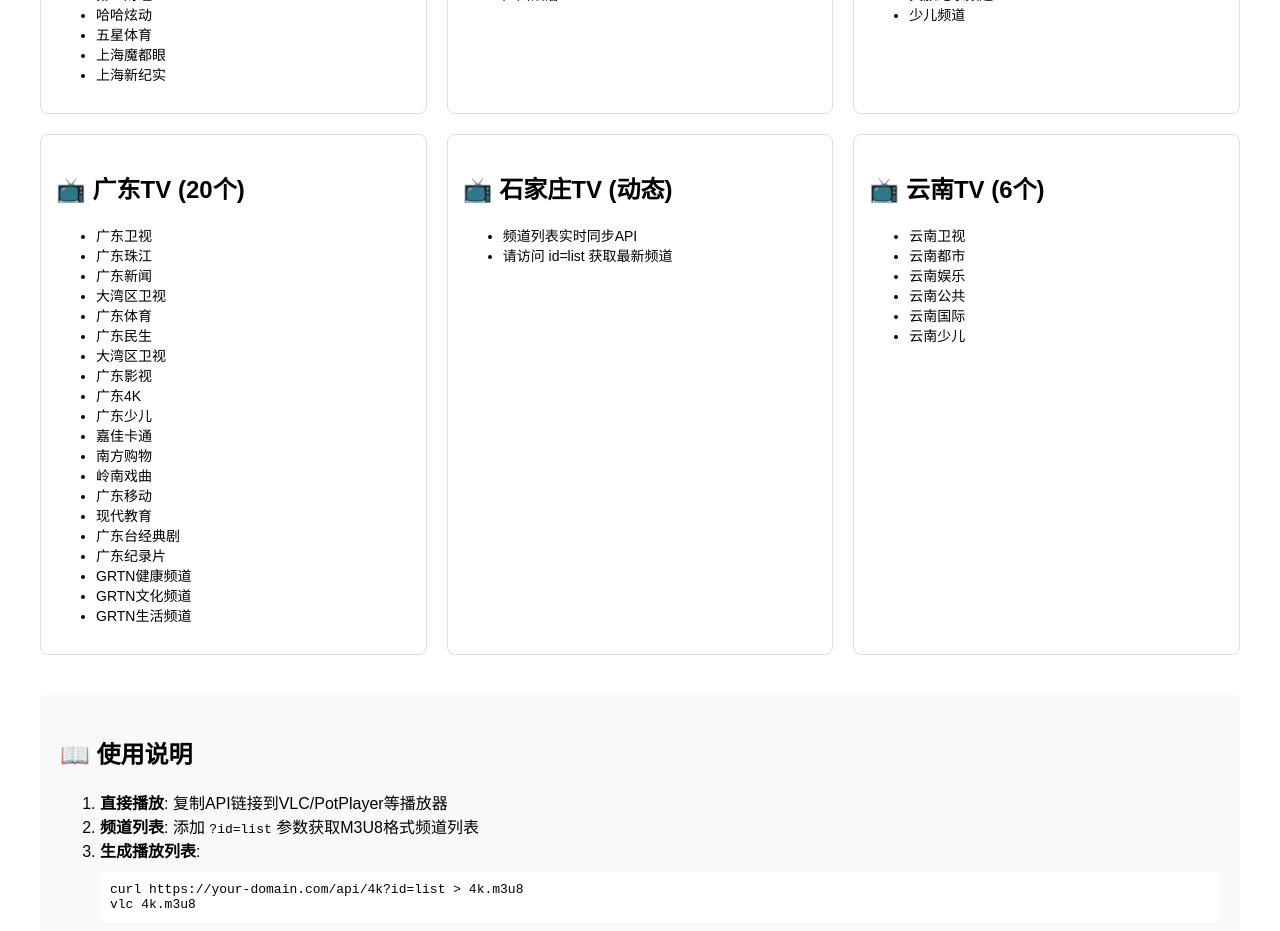
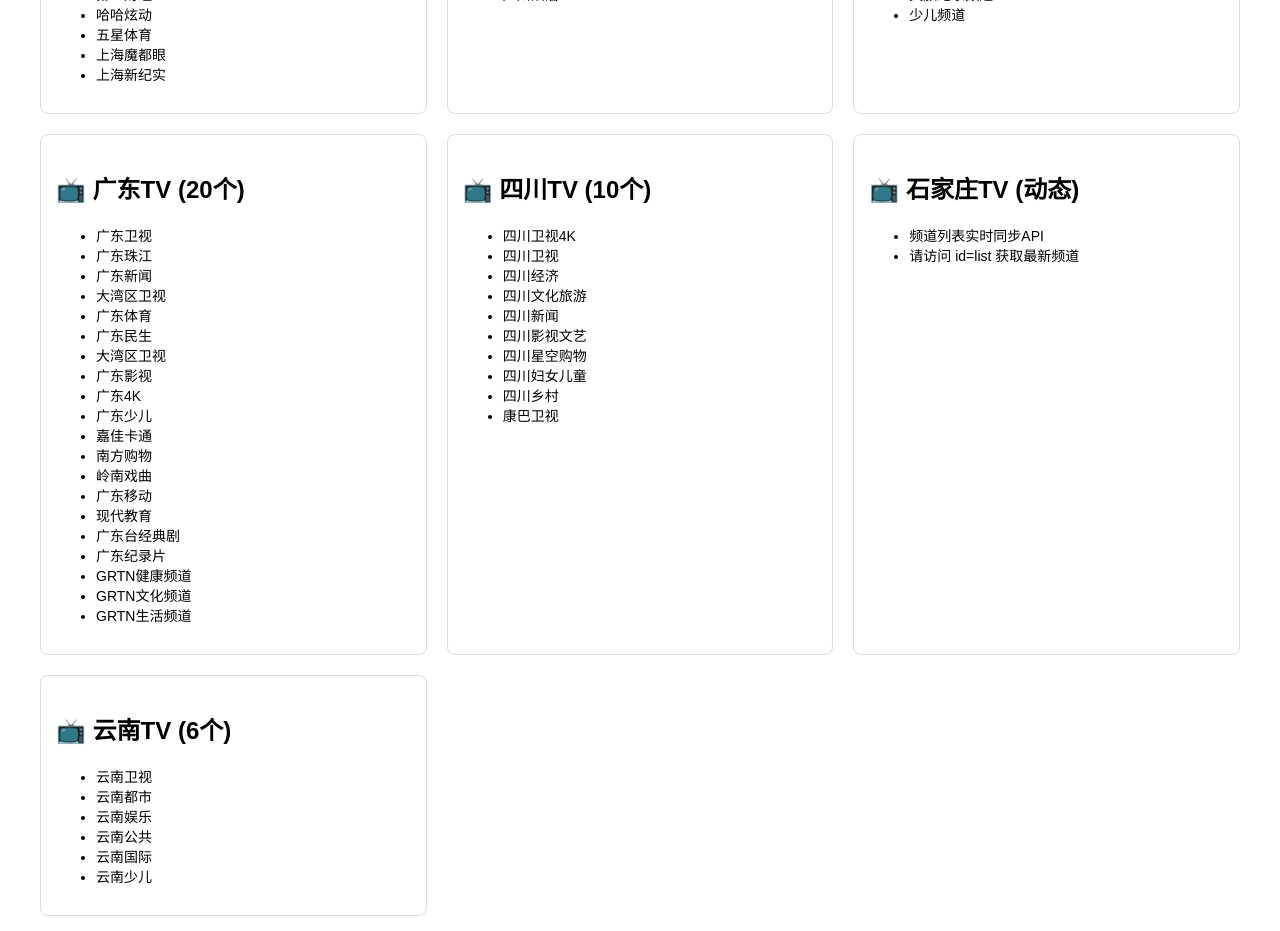
Before and after one commit to lovexxoo/iptv-edgeone, a Next.js app: page / in a window 1280 px wide. Shown: the part 2700-3631 px from the top of the page. Built offline with nearby package versions, Linux system fonts and the light colour scheme.

Commit message:
modified:   README.md modified:   app/api/sichuan/route.ts modified:   app/page.tsx

```diff
--- a/app/api/sichuan/route.ts
+++ b/app/api/sichuan/route.ts
@@ -1,4 +1,5 @@
 import { NextRequest, NextResponse } from 'next/server';
+import { getRealHost } from '../utils/url';
 
 export const runtime = 'edge';
 
@@ -22,16 +23,14 @@ if (!globalAny.sctvAuthCache) globalAny.sctvAuthCache = new Map();
 const authCache: Map<string, { time: number; auth: string }> = globalAny.sctvAuthCache;
 const CACHE_EXPIRE = 3600;
 
-function getHost(req: NextRequest) {
-	return req.headers.get('x-forwarded-host') || req.headers.get('host') || '';
-}
+
 
 function getProtocol(req: NextRequest) {
 	return req.headers.get('x-forwarded-proto') || 'https';
 }
 
 function buildSelfUrl(req: NextRequest, path: string) {
-	return `${getProtocol(req)}://${getHost(req)}${path}`;
+	return `${getProtocol(req)}://${getRealHost(req)}${path}`;
 }
 
 async function fetchWithHeaders(url: string, headers: Record<string, string>, opts: RequestInit = {}) {
--- a/app/page.tsx
+++ b/app/page.tsx
@@ -302,6 +302,22 @@ export default function Home() {
         </div>
 
         <div className={styles.card}>
+          <h2>📺 四川TV (10个)</h2>
+          <ul className={styles.smallList}>
+            <li>四川卫视4K</li>
+            <li>四川卫视</li>
+            <li>四川经济</li>
+            <li>四川文化旅游</li>
+            <li>四川新闻</li>
+            <li>四川影视文艺</li>
+            <li>四川星空购物</li>
+            <li>四川妇女儿童</li>
+            <li>四川乡村</li>
+            <li>康巴卫视</li>
+          </ul>
+        </div>
+
+        <div className={styles.card}>
           <h2>📺 石家庄TV (动态)</h2>
           <ul className={styles.smallList}>
             <li>频道列表实时同步API</li>
```
Also changed, not shown: 1 other file (tests, documents, lock files or other folders).
